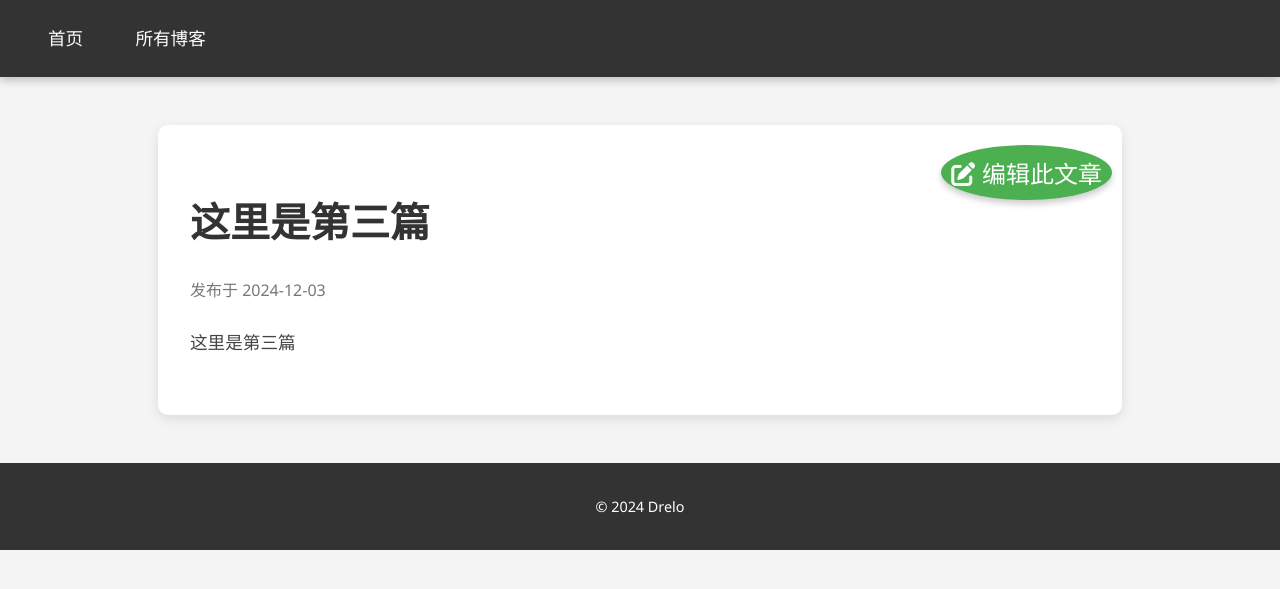
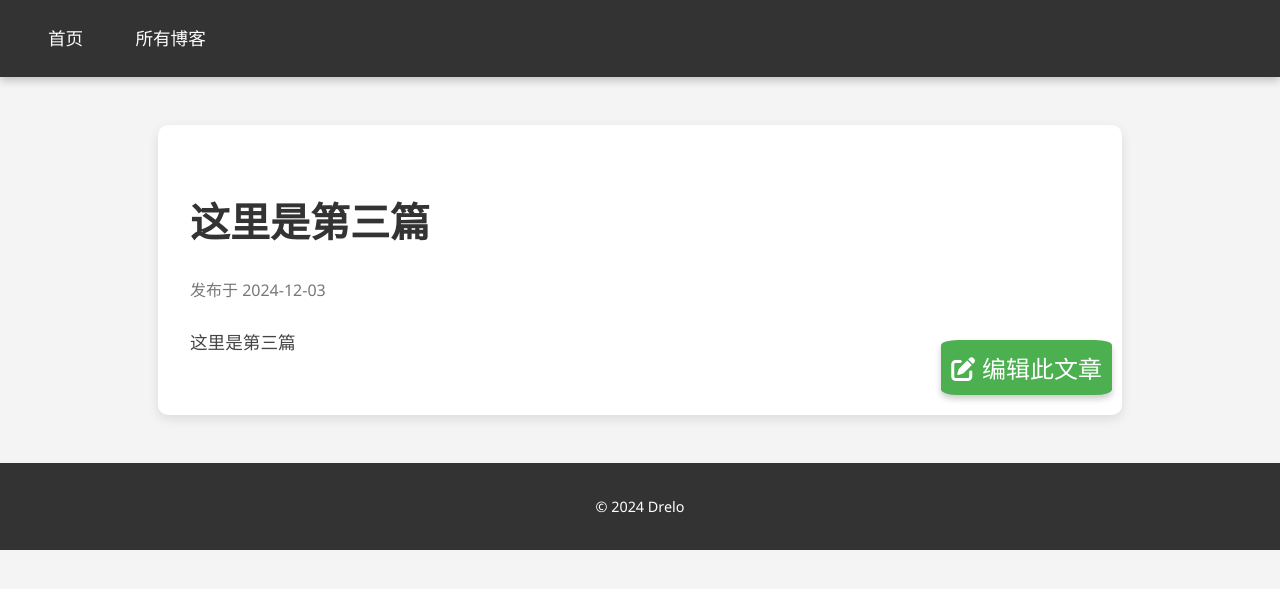
Before and after one commit to Drelov/newpage, a Jekyll site: the page built from _posts/2024-12-03-three.md, in a window 1280 px wide. Shown: the top 589 px of the page. Built offline with Jekyll 4.4.1, drawn with Linux system fonts in a browser that asks for light colours.

Commit message:
Update style.css

```diff
--- a/assets/css/style.css
+++ b/assets/css/style.css
@@ -193,12 +193,12 @@ pre .copy-btn i {
 /* 编辑按钮的样式 */
 button.edit-btn {
   position: absolute;
-  top: 10px;
+  bottom: 10px;
   right: 10px;
   background-color: #4CAF50  !important; /* 按钮背景绿色 */
   color: #fff; /* 按钮文字颜色 */
   border: none;
-  border-radius: 50%; /* 圆形按钮 */
+  border-radius: 10%; /* 圆形按钮 */
   font-size: 1.5rem; /* 图标大小 */
   padding: 10px;
   cursor: pointer;
```
